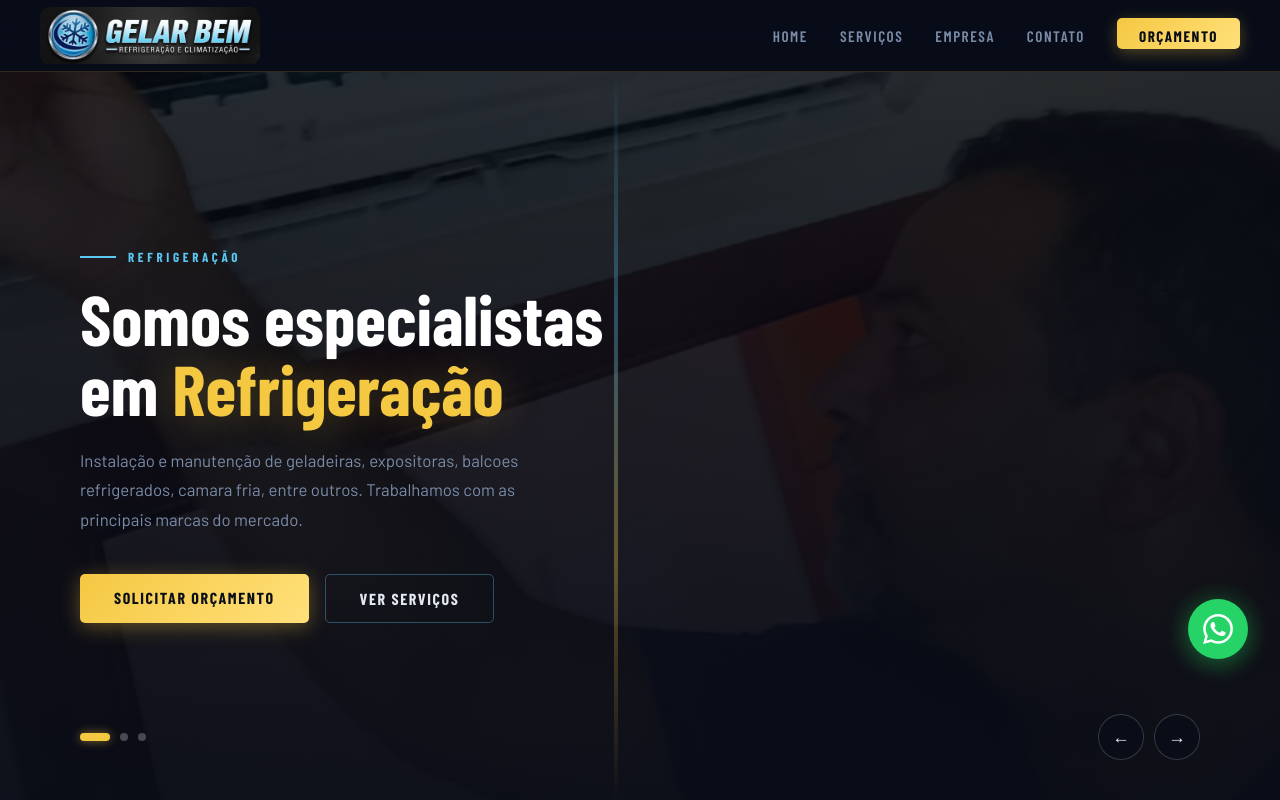
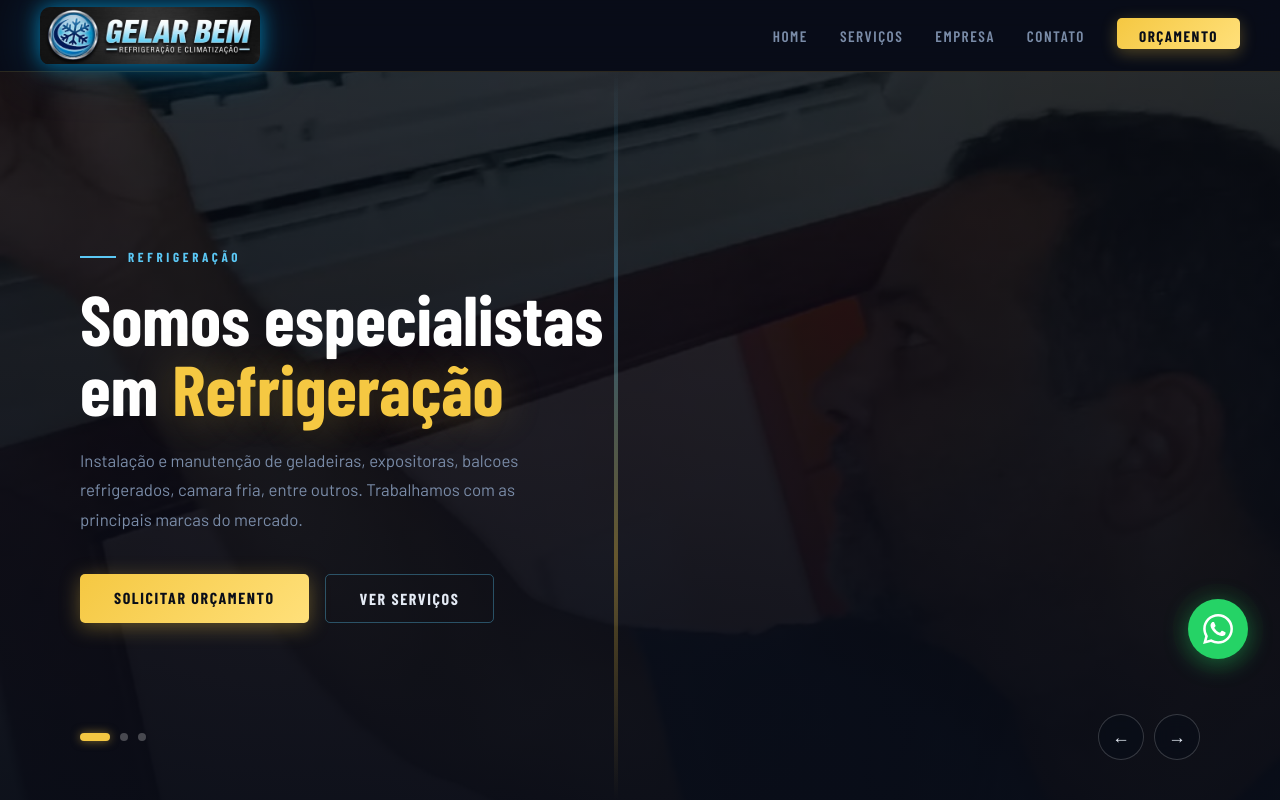
Before and after one commit to digital-nexvg/gelarbem, a plain HTML site: page index.html in a window 1280 px wide. Shown: the top 800 px of the page. Drawn offline with nearby package versions, Linux system fonts and the light colour scheme; a web font is replaced by a local one.

Commit message:
acender logo

```diff
--- a/style.css
+++ b/style.css
@@ -35,9 +35,22 @@ body {
   height:58px;
   width:auto;
   object-fit:contain;
-  display:block;
+  display:flex;
   border-radius:10px;
+
+  animation:floatingLogo 4s ease-in-out infinite;
+
+  filter:
+
+  drop-shadow(0 0 10px rgba(0,183,255,0.55))
+
+  drop-shadow(0 0 25px rgba(0,183,255,0.25));
+
+  transition:0.4s ease;
+
 }
+
+
 .nav-logo-fallback {
   font-family:'Barlow Condensed',sans-serif;
   font-size:1.7rem;
```
